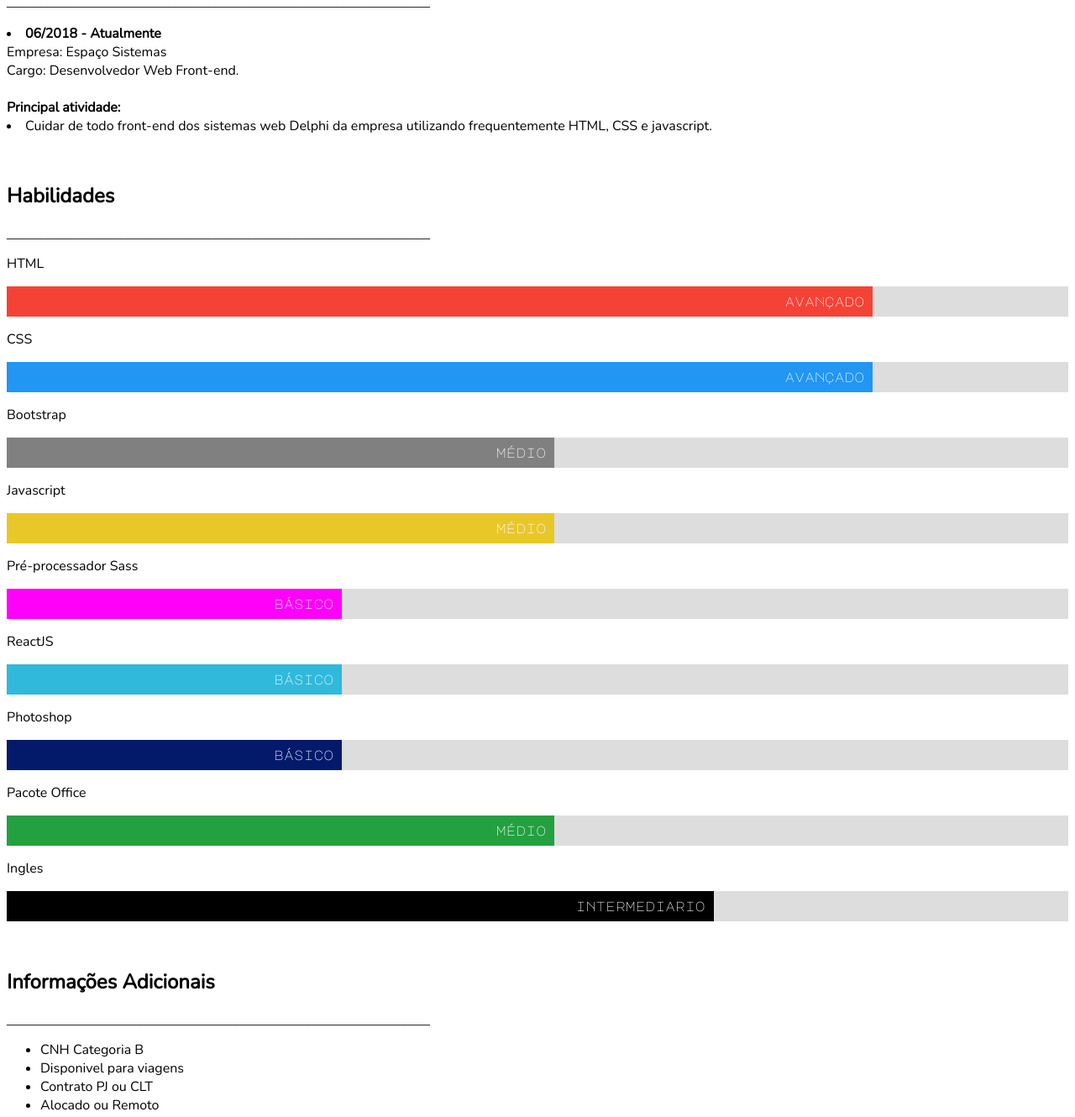
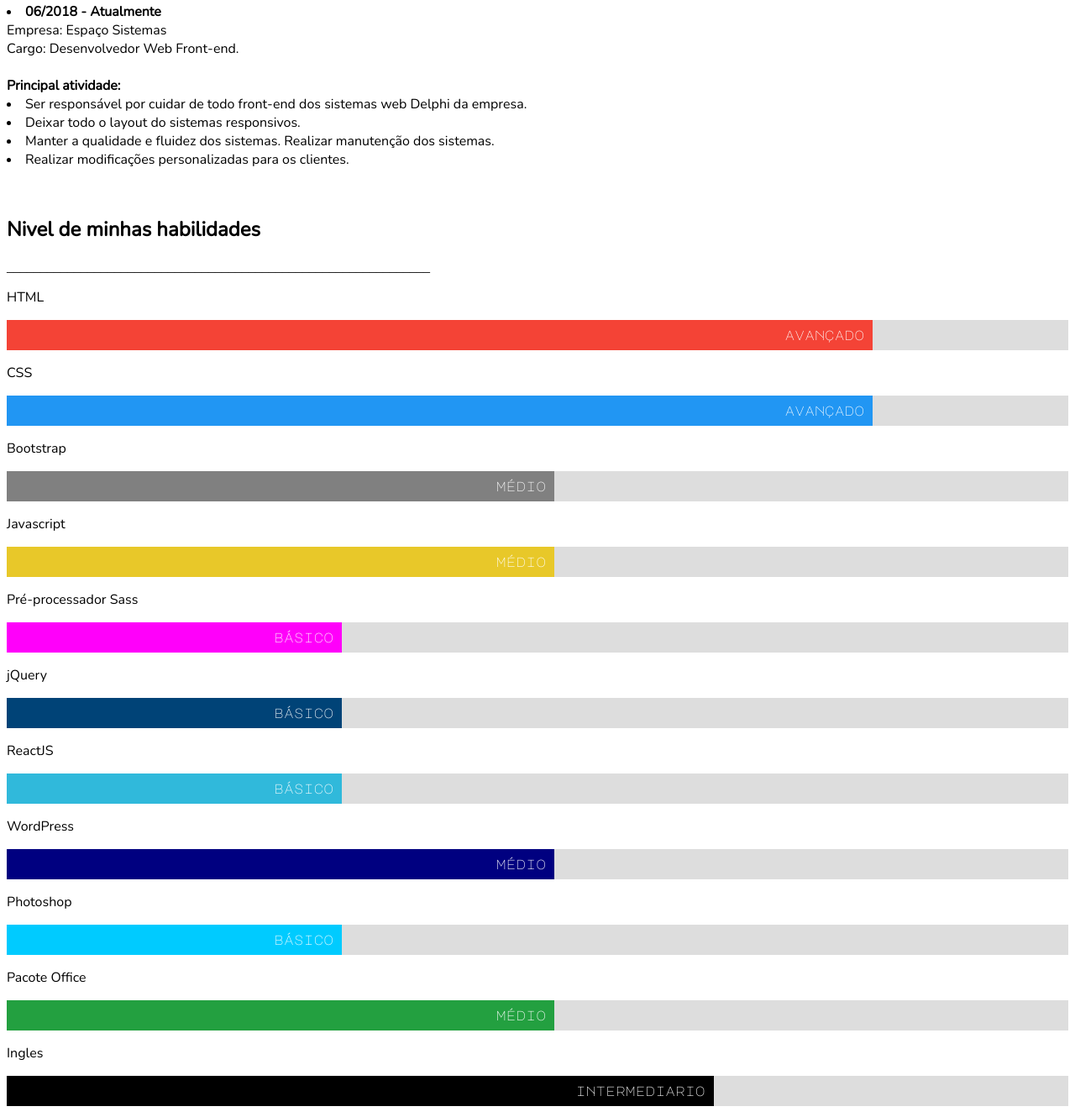
Before and after one commit to andrevsilva/curriculo, a plain HTML site: page index.html in a window 1280 px wide. Shown: the part 693-2023 px from the top of the page at 84% size. Drawn offline with nearby package versions, Linux system fonts and the light colour scheme.

Commit message:
Add files via upload

```diff
--- a/estilo.css
+++ b/estilo.css
@@ -49,14 +49,24 @@ i {
     background-color: #30B9DB;
     font-family: 'Major Mono Display', monospace;
 }
+.jquery {
+    width: 30%;
+    background-color: #004377;
+    font-family: 'Major Mono Display', monospace;
+}
 .sass {
     width: 30%;
     background-color: #FF00FA;
     font-family: 'Major Mono Display', monospace;
 }
+.wordpress {
+    width: 50%;
+    background-color: navy;
+    font-family: 'Major Mono Display', monospace;
+}
 .photoshop {
     width: 30%;
-    background-color: #031A6B;
+    background-color: #00CBFF;
     font-family: 'Major Mono Display', monospace;
 }
 .office {
--- a/index.html
+++ b/index.html
@@ -20,9 +20,8 @@ Bairro: Jardim Meriti,
 
     <h2>Objetivo</h2> _______________________________________________________________
     <br>
-    <br><i>Atuar na area de desenvolvimento web com front-end e contribuir com minhas habilidades em benefício da empresa<br>
-    trabalhando em equipe em pro de resultados , tendo compromisso, respeito<br>
-    e fidelidade como funções principais e sempre dispoto a aprender cada vez mais.</i>
+    <br><i>Trabalhar na area de desenvolvimento web com front-end e contribuir com minhas habilidades em benefício da empresa<br>
+    trabalhando em equipe em pro de resultados e sempre dispoto a aprender cada vez mais.</i>
     <br>
     <br>
     <br>
@@ -43,11 +42,14 @@ Bairro: Jardim Meriti,
         <br>
         <br>
         <b>Principal atividade:</b>
-        <li>Cuidar de todo front-end dos sistemas web Delphi da empresa utilizando frequentemente HTML, CSS e javascript.</li>
+        <li>Ser responsável por cuidar de todo front-end dos sistemas web Delphi da empresa.</li>
+        <li>Deixar todo o layout do sistemas responsivos.</li>
+        <li>Manter a qualidade e fluidez dos sistemas. Realizar manutenção dos sistemas.</li>
+        <li>Realizar modificações personalizadas para os clientes.</li>
         <br>
         <br>
 
-        <h2>Habilidades</h2> _______________________________________________________________
+        <h2>Nivel de minhas habilidades</h2> _______________________________________________________________
         <br/>
         <p>HTML</p>
         <div class="container">
@@ -74,9 +76,19 @@ Bairro: Jardim Meriti,
             <div class="skills sass">básico</div>
         </div>
 
+        <p>jQuery</p>
+        <div class="container">
+            <div class="skills jquery">básico</div>
+        </div>
+
         <p>ReactJS</p>
         <div class="container">
             <div class="skills reactjs">básico</div>
+        </div>
+
+        <p>WordPress</p>
+        <div class="container">
+            <div class="skills wordpress">médio</div>
         </div>
 
         <p>Photoshop</p>
@@ -100,10 +112,11 @@ Bairro: Jardim Meriti,
         <ul>
             <li>CNH Categoria B</li>
             <li>Disponivel para viagens</li>
-            <li>Contrato PJ ou CLT</li>
+            <li>Contratação PJ ou CLT</li>
             <li>Alocado ou Remoto</li>
         </ul>
         <br>
         <br>
-        <div class="rodape"><i>Obrigado por acessarem meu curriculo <i class="far fa-smile-beam"></i></i></div>
+        <div class="rodape"><i>Obrigado por acessarem meu curriculo <i class="far fa-smile-beam"></i></i>
+        </div>
 </body>
```
